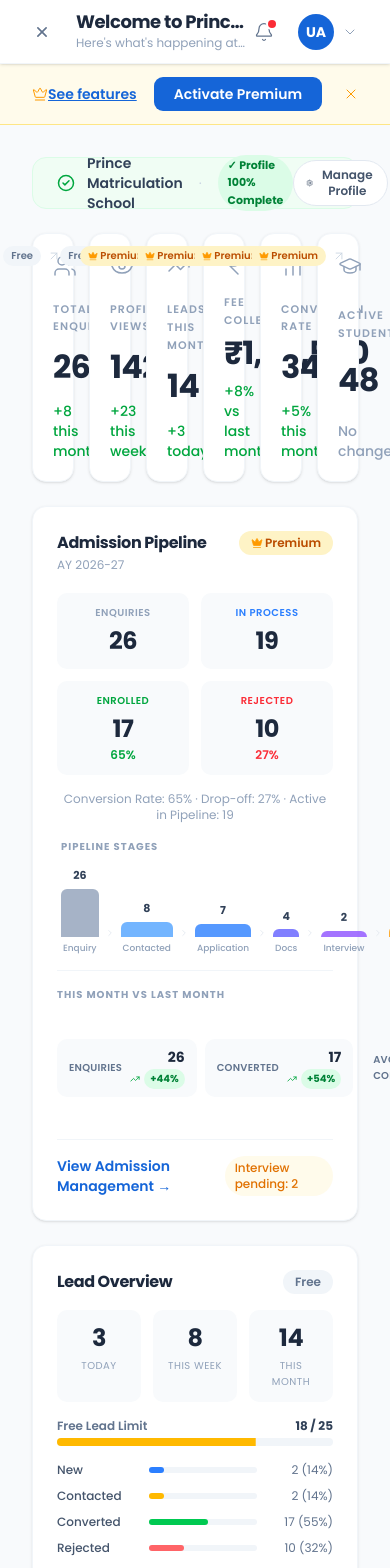
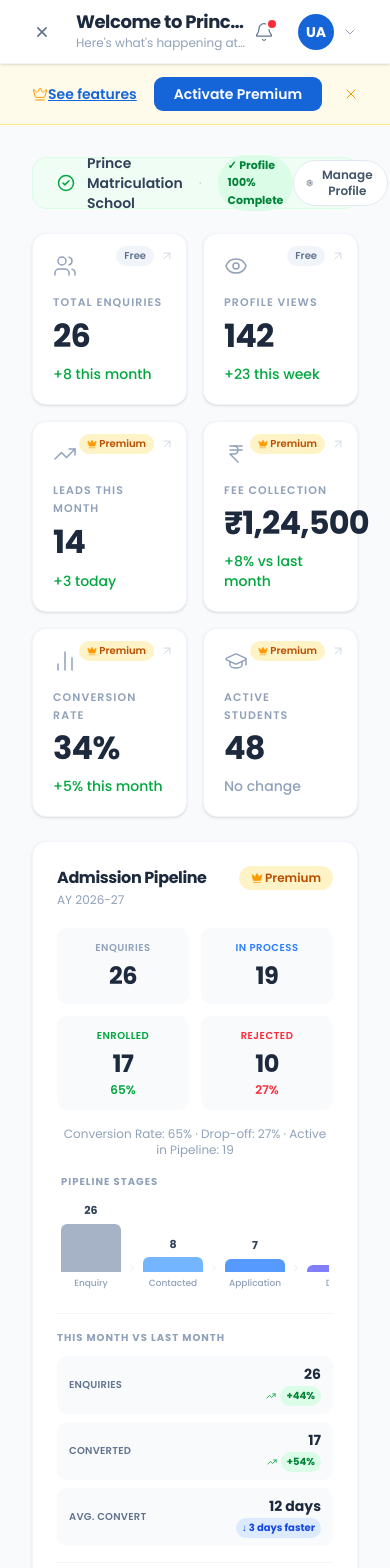
Before and after one commit to techparrotinc/VidhyaanCRM, a Next.js app: page /dashboard in a window 390 px wide. Shown: the top 1568 px of the page. Built offline with nearby package versions, Linux system fonts and the light colour scheme; a web font is replaced by a local one.

Commit message:
Improve mobile responsiveness of top KPI cards and Admission Pipeline card

```diff
--- a/src/app/dashboard/page.tsx
+++ b/src/app/dashboard/page.tsx
@@ -470,7 +470,7 @@
           )}
 
           {/* KPI CARDS ROW */}
-          <section className="grid grid-cols-6 gap-4">
+          <section className="grid grid-cols-2 sm:grid-cols-3 lg:grid-cols-6 gap-4">
             {kpis.map((kpi) => {
               const Icon = kpi.icon
               return (
@@ -572,7 +572,7 @@
                   <p className="text-[10px] font-bold uppercase tracking-widest text-slate-400 mb-3">
                     Pipeline Stages
                   </p>
-                  <div className="flex items-end gap-1.5 w-full">
+                  <div className="flex items-end gap-1.5 w-full overflow-x-auto pb-2">
                     {[
                       { name: 'Enquiry',     count: 26, color: 'bg-slate-400'   },
                       { name: 'Contacted',   count: 8,  color: 'bg-blue-400'    },
@@ -583,7 +583,7 @@
                       { name: 'Enrolled',    count: 17, color: 'bg-green-500'   },
                     ].map((stage, idx, arr) => (
                       <React.Fragment key={stage.name}>
-                        <div className="flex flex-col items-center flex-1">
+                        <div className="flex flex-col items-center flex-1 min-w-[60px] shrink-0">
                           <span className="text-[11px] font-bold text-slate-700 mb-1">
                             {stage.count}
                           </span>
@@ -608,9 +608,9 @@
                   <p className="text-[10px] font-bold uppercase tracking-widest text-slate-400 mb-2.5">
                     This Month vs Last Month
                   </p>
-                  <div className="flex items-center gap-2">
+                  <div className="grid grid-cols-1 sm:grid-cols-3 gap-2">
                     {/* Chip 1 — Enquiries */}
-                    <div className="flex items-center gap-2 bg-slate-50 rounded-lg px-3 py-2 flex-1">
+                    <div className="flex items-center gap-2 bg-slate-50 rounded-lg px-3 py-2">
                       <span className="text-[10px] font-semibold text-slate-500 uppercase tracking-wide">Enquiries</span>
                       <div className="ml-auto text-right">
                         <div className="text-sm font-bold text-slate-800">26</div>
@@ -623,7 +623,7 @@
                       </div>
                     </div>
                     {/* Chip 2 — Converted */}
-                    <div className="flex items-center gap-2 bg-slate-50 rounded-lg px-3 py-2 flex-1">
+                    <div className="flex items-center gap-2 bg-slate-50 rounded-lg px-3 py-2">
                       <span className="text-[10px] font-semibold text-slate-500 uppercase tracking-wide">Converted</span>
                       <div className="ml-auto text-right">
                         <div className="text-sm font-bold text-slate-800">17</div>
@@ -636,7 +636,7 @@
                       </div>
                     </div>
                     {/* Chip 3 — Avg. Convert Time */}
-                    <div className="flex items-center gap-2 bg-slate-50 rounded-lg px-3 py-2 flex-1">
+                    <div className="flex items-center gap-2 bg-slate-50 rounded-lg px-3 py-2">
                       <span className="text-[10px] font-semibold text-slate-500 uppercase tracking-wide">Avg. Convert</span>
                       <div className="ml-auto text-right">
                         <div className="text-sm font-bold text-slate-800">12 days</div>
```
